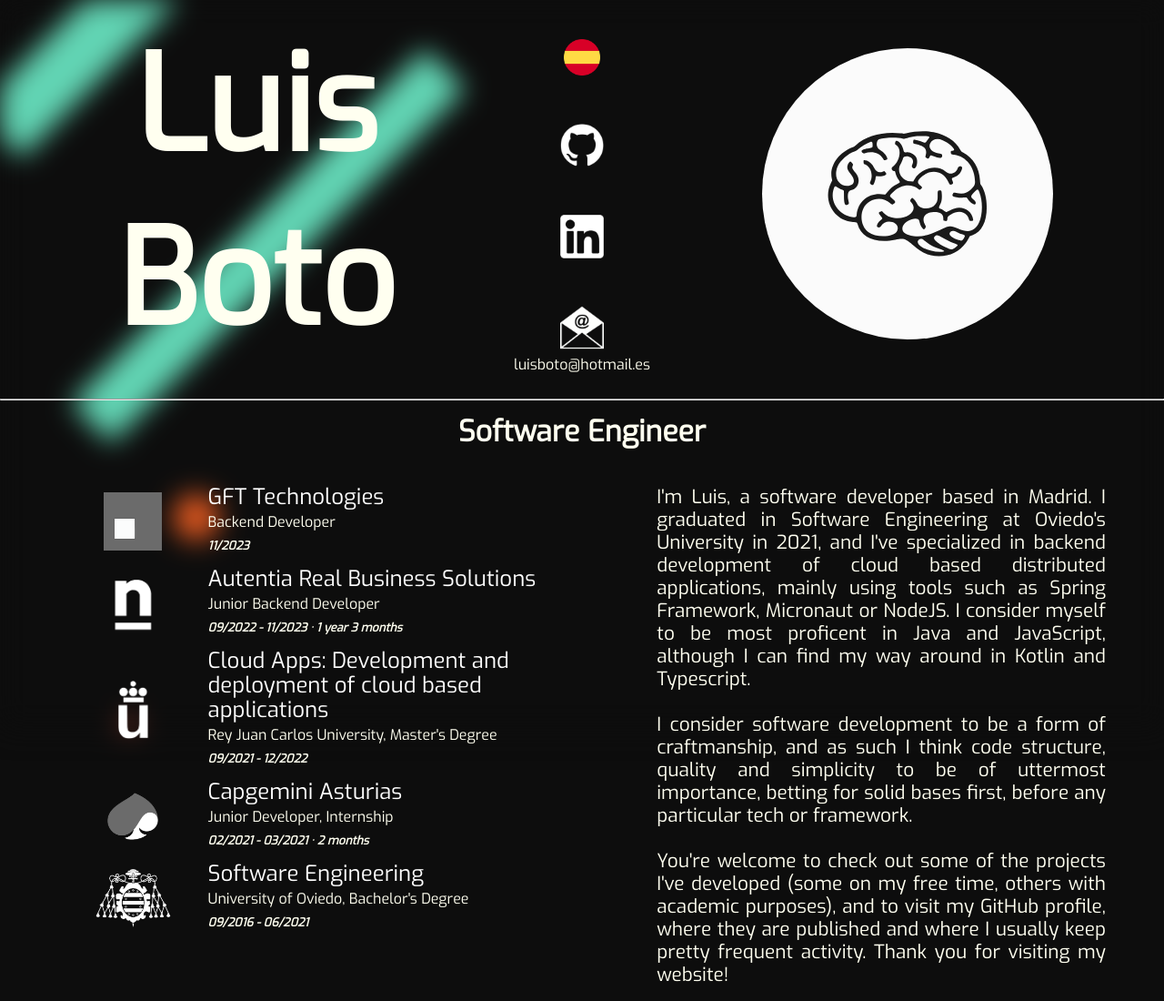
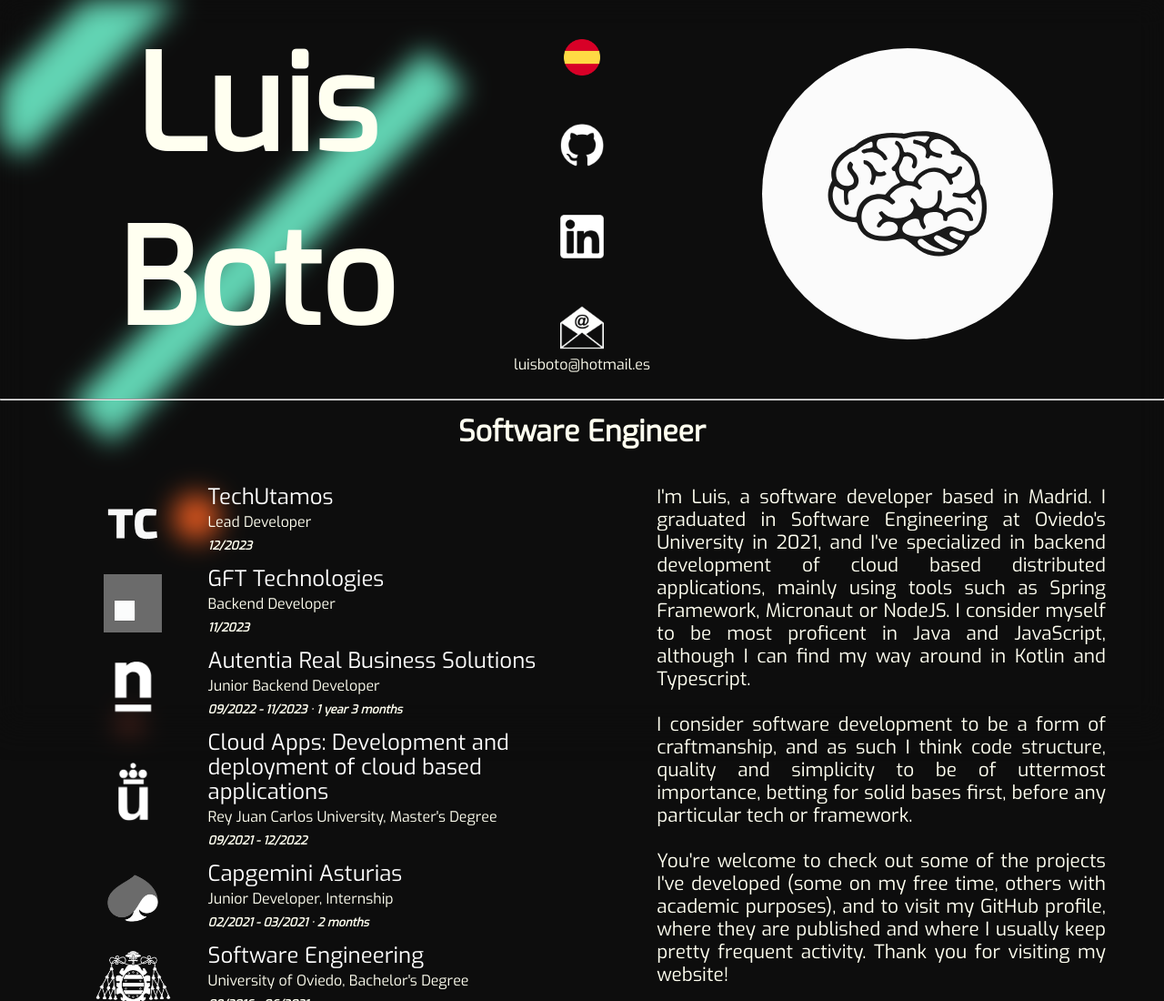
Before and after one commit to LuisBoto/luisboto, a website built with webpack: page docs/index.html in a window 1280 px wide. Shown: the top 1100 px of the page at 91% size. Built offline with nearby package versions, Linux system fonts and the light colour scheme.

Commit message:
feat: updated experience

```diff
--- a/docs/index.html
+++ b/docs/index.html
@@ -37,10 +37,17 @@
                Ut enim ad minima veniam, quis nostrum exercitationem ullam corporis suscipit laboriosam, nisi ut aliquid
                ex ea commodi consequatur?</p>
 
+            <img class="expLogo" src="<%=require('./src/res/techutamos.svg')%>" alt="Techutamos logo" />
+            <p class="expInfo">
+                <a class="bigFirstLine" id="techutamosLocation">TechUtamos</a><br>
+                <span id="techutamosPosition">Desarrollador</span><br>
+                <b class="smallBold" id="techutamosDates">12/2023</b>
+            </p>
+
             <img class="expLogo" src="<%=require('./src/res/gft.svg')%>" alt="GFT logo" />
             <p class="expInfo">
                 <a class="bigFirstLine" id="gftLocation">GFT</a><br>
-                <span id="gftPosition">Desarrollador Júnior</span><br>
+                <span id="gftPosition">Desarrollador</span><br>
                 <b class="smallBold" id="gftDates">11/2023</b>
             </p>
 
--- a/docs/src/js/Language.js
+++ b/docs/src/js/Language.js
@@ -9,6 +9,15 @@
             "Software Engineer"
         ]),
 
+        TECHUTAMOS_LOCATION : new Language("techutamosLocation", [
+            "TechUtamos"
+        ]),
+        TECHUTAMOS_POSITION : new Language("techutamosPosition", [
+            "Lead Developer"
+        ]),
+        TECHUTAMOS_DATES : new Language("techutamosDates", [
+            "12/2023"
+        ]),
         GFT_LOCATION : new Language("gftLocation", [
             "GFT Technologies"
         ]),
```
Also changed, not shown: docs/src/res/techutamos.svg (added), 1 other file.
